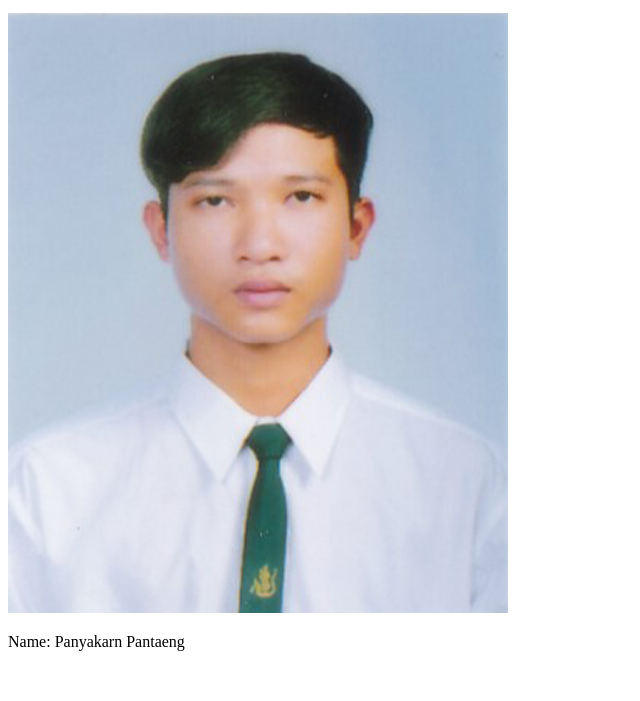
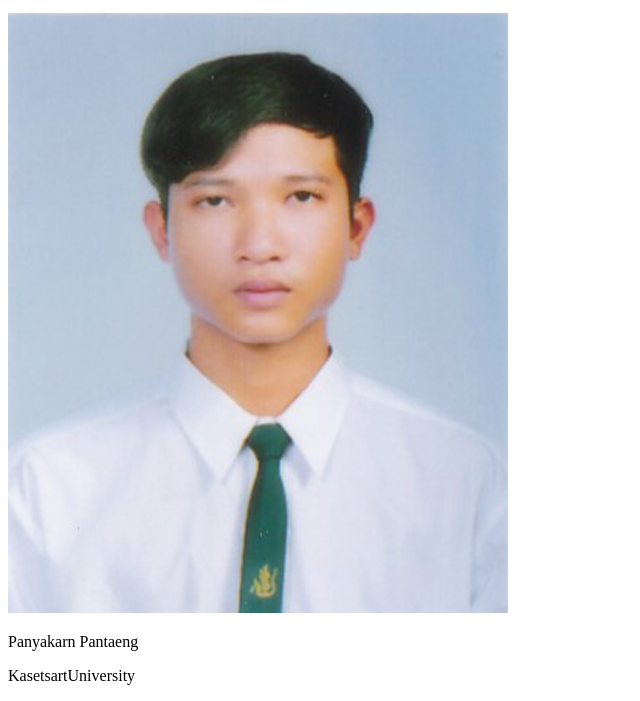
Before and after one commit to lynnsentinel/lynnsentinel.github.io, a plain HTML site: page phone.html in a window 1280 px wide. Shown: the part 127-828 px from the top of the page, without its empty margins (0-640 px from the left). Before the commit the page ends 800 px from the top, so only its background shows below. Drawn offline with Linux system fonts and the light colour scheme.

Commit message:
Add some text

```diff
--- a/phone.html
+++ b/phone.html
@@ -11,7 +11,7 @@
     <h1>Phone's homepage</h1>
     <p>This page shows you about Phone's information.</p>
     <img src="phone's image.jpg" width="500" height="600">
-    <p>Name: Panyakarn Pantaeng</p>
-
+    <p>Panyakarn Pantaeng</p>
+    <p>KasetsartUniversity</p>
 </body>
 </html>
```
